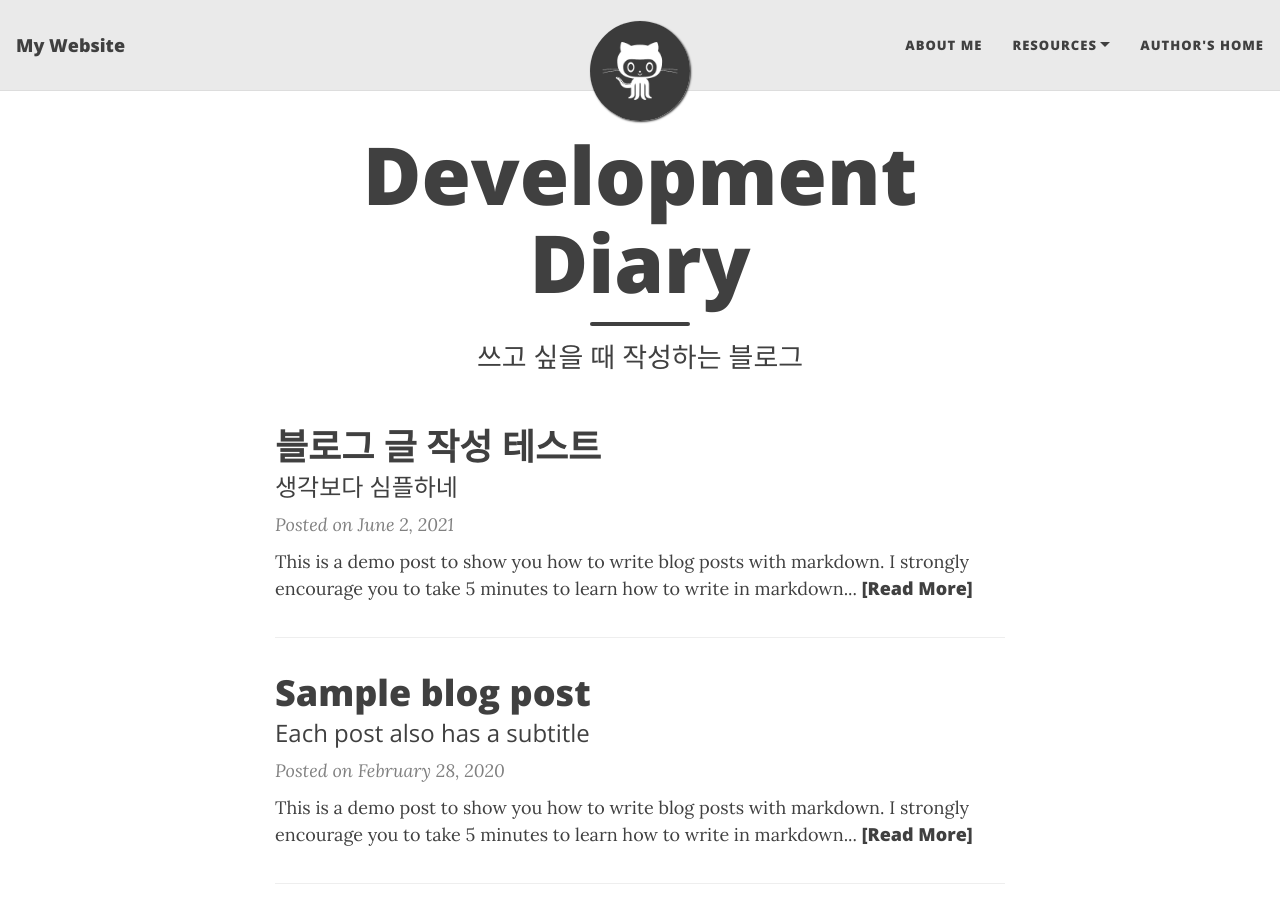
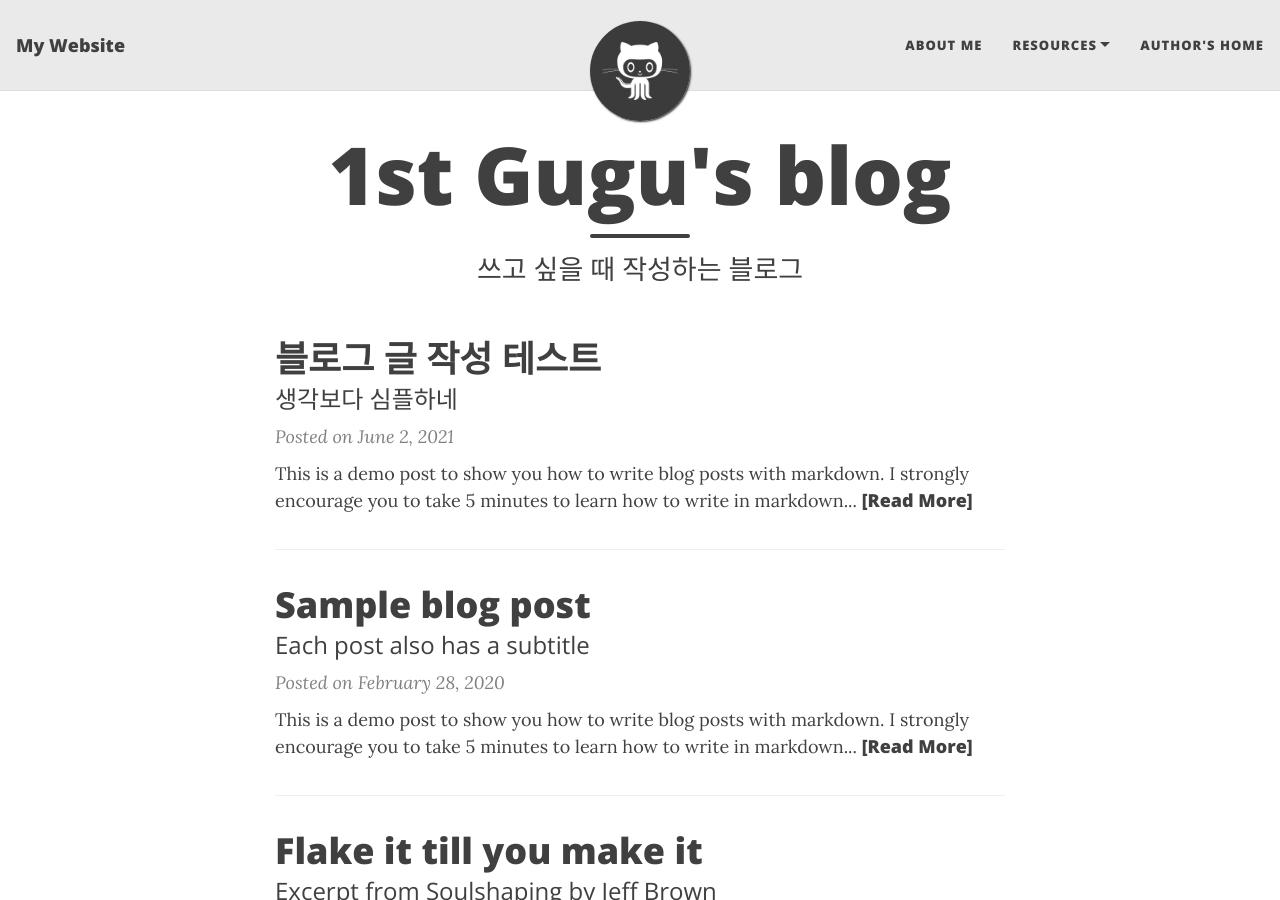
Before and after one commit to 1stGugu/1stGugu.github.io, a Jekyll site: the page built from index.html, in a window 1280 px wide and 900 px high. Built offline with Jekyll 4.4.1, drawn with Linux system fonts in a browser that asks for light colours; nearby versions of some CDN libraries; the list of posts is cut into pages by our own code.

Commit message:
Update index.html

```diff
--- a/index.html
+++ b/index.html
@@ -1,5 +1,5 @@
 ---
 layout: home
-title: Development Diary
+title: 1st Gugu's blog
 subtitle: 쓰고 싶을 때 작성하는 블로그
 ---
```
